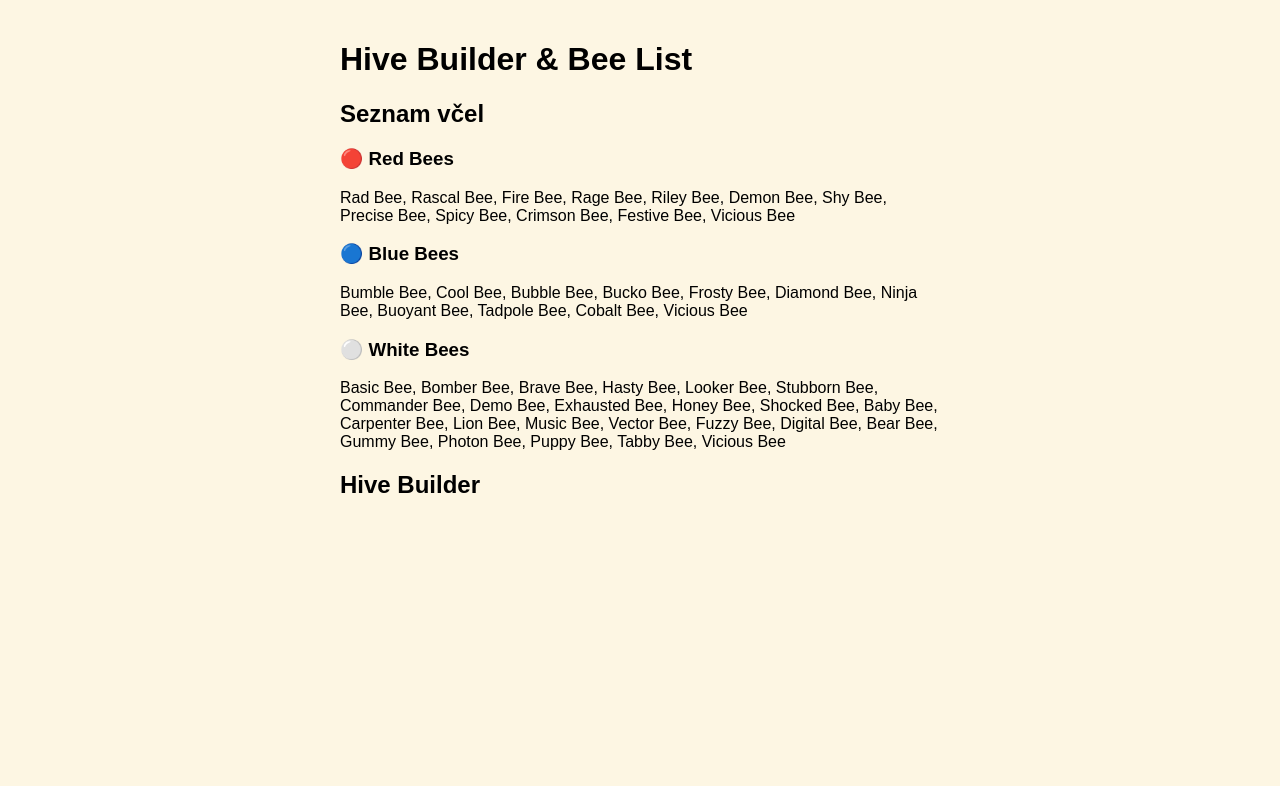
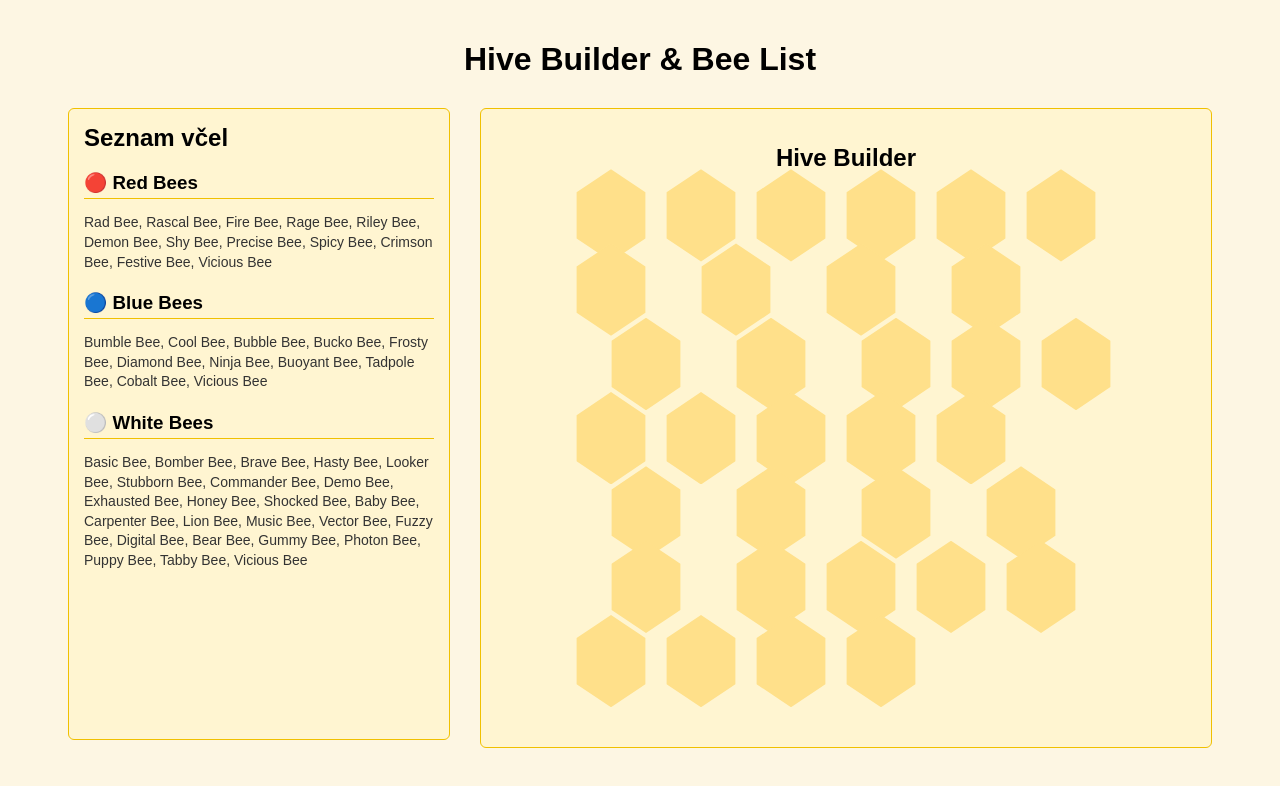
Before and after one commit to EleDeemTVV/hive-builder, a plain HTML site: page index.html in a window 1280 px wide. Drawn offline with Linux system fonts and the light colour scheme.

Commit message:
Update style.css

```diff
--- a/style.css
+++ b/style.css
@@ -1,38 +1,142 @@
 body {
-  font-family: sans-serif;
+  font-family: Arial, sans-serif;
+  background: #fdf6e3;
   padding: 20px;
-  background-color: #fdf6e3;
-  max-width: 600px;
+  max-width: 1200px;
   margin: auto;
+}
+
+h1 {
+  text-align: center;
+  margin-bottom: 30px;
+}
+
+#container {
+  display: flex;
+  gap: 30px;
+  justify-content: center;
+}
+
+/* Levá část - seznam včel */
+#bee-list {
+  flex: 1;
+  max-width: 350px;
+  background: #fff5d1;
+  border: 1px solid #f0c000;
+  border-radius: 6px;
+  padding: 15px;
+  overflow-y: auto;
+  max-height: 600px;
+}
+
+#bee-list h2 {
+  margin-top: 0;
+}
+
+.bee-category {
+  margin-bottom: 20px;
+}
+
+.bee-category h3 {
+  margin-bottom: 8px;
+  border-bottom: 1px solid #f0c000;
+  padding-bottom: 4px;
+}
+
+.bee-list-item {
+  font-size: 14px;
+  line-height: 1.4;
+  white-space: pre-line;
+  color: #333;
+}
+
+/* Pravá část - Hive Builder */
+#hive-builder {
+  flex: 2;
+  max-width: 700px;
+  background: #fff5d1;
+  border: 1px solid #f0c000;
+  border-radius: 6px;
+  padding: 15px;
+  display: flex;
+  flex-direction: column;
+  align-items: center;
 }
 
 #hive {
   display: flex;
-  gap: 10px;
+  flex-wrap: wrap;
+  max-width: 560px;
   margin-bottom: 20px;
 }
 
-.category {
-  flex: 1;
+.hex {
+  width: 80px;
+  height: 92.4px;
   background-color: #ffe08a;
-  padding: 10px;
-  border-radius: 8px;
+  clip-path: polygon(
+    50% 0%,
+    93% 25%,
+    93% 75%,
+    50% 100%,
+    7% 75%,
+    7% 25%
+  );
+  margin: -23.1px 5px 5px 5px;
+  display: flex;
+  align-items: center;
+  justify-content: center;
   cursor: pointer;
   user-select: none;
-  transition: background-color 0.2s;
+  position: relative;
+  font-size: 11px;
+  text-align: center;
+  line-height: 1.2;
+  transition: background-color 0.3s;
 }
 
-.category:hover {
+.hex.row-offset {
+  margin-left: 40px;
+}
+
+.hex:hover {
   background-color: #ffcd3c;
 }
 
-#bee-detail {
+.hex .bee-name {
+  pointer-events: none;
+}
+
+#controls, #bee-detail {
+  width: 100%;
   background: #fff5d1;
   border: 1px solid #f0c000;
   padding: 15px;
-  white-space: pre-wrap;
+  margin-top: 10px;
+  border-radius: 6px;
 }
 
 .hidden {
   display: none;
 }
+
+button {
+  margin-top: 10px;
+  cursor: pointer;
+  background-color: #ffcd3c;
+  border: none;
+  padding: 8px 12px;
+  border-radius: 4px;
+  font-weight: bold;
+}
+
+button:hover {
+  background-color: #e6b823;
+}
+
+select {
+  width: 100%;
+  padding: 6px;
+  margin-top: 8px;
+  font-size: 14px;
+}
```
